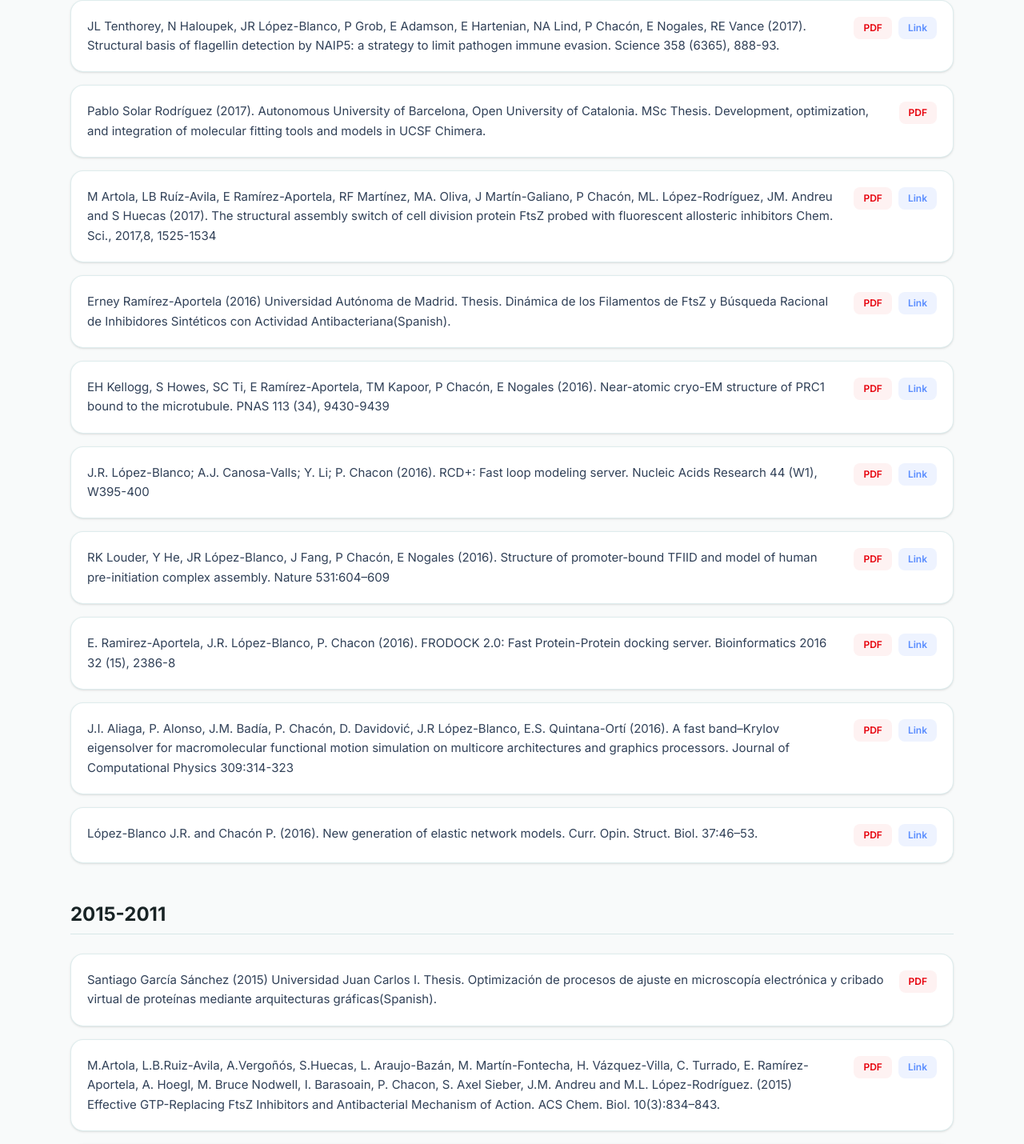
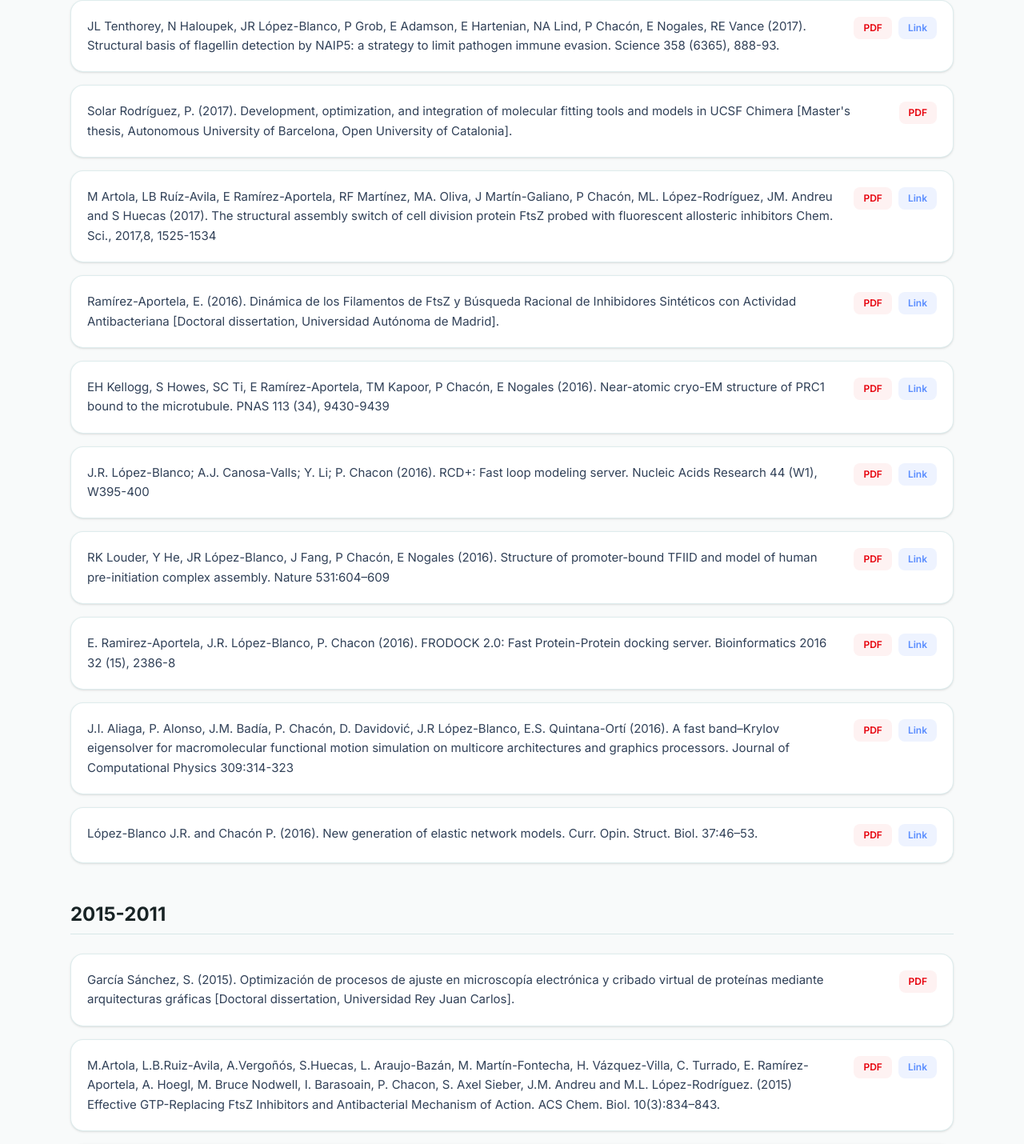
Before and after one commit to chaconlab/Website, a Next.js app: page /publications in a window 1280 px wide. Shown: the part 2078-3508 px from the top of the page at 80% size. Built offline with nearby package versions, Linux system fonts and the light colour scheme.

Commit message:
Reformat thesis references and add link to Jose 2012 thesis

```diff
--- a/app/publications/page.tsx
+++ b/app/publications/page.tsx
@@ -289,7 +289,7 @@ export default function Publications() {
             </li>
             <li className="p-5 rounded-2xl bg-panel border border-border-main shadow-sm hover:shadow-md transition-shadow group flex flex-col md:flex-row md:items-start md:justify-between gap-4">
               <p className="text-[15px] leading-relaxed text-slate-700 flex-1">
-                Pablo Solar Rodríguez (2017). Autonomous University of Barcelona, Open University of Catalonia. MSc Thesis. Development, optimization, and integration of molecular fitting tools and models in UCSF Chimera.
+                Solar Rodríguez, P. (2017). Development, optimization, and integration of molecular fitting tools and models in UCSF Chimera [Master's thesis, Autonomous University of Barcelona, Open University of Catalonia].
               </p>
               <div className="hidden md:flex gap-2 shrink-0">
                 <a href="/pdf/PSolar2017.pdf" target="_blank" rel="noopener noreferrer" className="px-3 py-1.5 bg-red-50 text-red-600 hover:bg-red-100 rounded-lg text-xs font-semibold flex items-center gap-1 transition-colors">
@@ -319,7 +319,7 @@ export default function Publications() {
             </li>
             <li className="p-5 rounded-2xl bg-panel border border-border-main shadow-sm hover:shadow-md transition-shadow group flex flex-col md:flex-row md:items-start md:justify-between gap-4">
               <p className="text-[15px] leading-relaxed text-slate-700 flex-1">
-                Erney Ramírez-Aportela (2016) Universidad Autónoma de Madrid. Thesis. Dinámica de los Filamentos de FtsZ y Búsqueda Racional de Inhibidores Sintéticos con Actividad Antibacteriana(Spanish).
+                Ramírez-Aportela, E. (2016). Dinámica de los Filamentos de FtsZ y Búsqueda Racional de Inhibidores Sintéticos con Actividad Antibacteriana [Doctoral dissertation, Universidad Autónoma de Madrid].
               </p>
               <div className="hidden md:flex gap-2 shrink-0">
                 <a href="/pdf/erney2016.pdf" target="_blank" rel="noopener noreferrer" className="px-3 py-1.5 bg-red-50 text-red-600 hover:bg-red-100 rounded-lg text-xs font-semibold flex items-center gap-1 transition-colors">
@@ -443,7 +443,7 @@ export default function Publications() {
           <ul className="space-y-4">
             <li className="p-5 rounded-2xl bg-panel border border-border-main shadow-sm hover:shadow-md transition-shadow group flex flex-col md:flex-row md:items-start md:justify-between gap-4">
               <p className="text-[15px] leading-relaxed text-slate-700 flex-1">
-                Santiago García Sánchez (2015) Universidad Juan Carlos I. Thesis. Optimización de procesos de ajuste en microscopía electrónica y cribado virtual de proteínas mediante arquitecturas gráficas(Spanish).
+                García Sánchez, S. (2015). Optimización de procesos de ajuste en microscopía electrónica y cribado virtual de proteínas mediante arquitecturas gráficas [Doctoral dissertation, Universidad Rey Juan Carlos].
               </p>
               <div className="hidden md:flex gap-2 shrink-0">
                 <a href="/pdf/santi2015.pdf" target="_blank" rel="noopener noreferrer" className="px-3 py-1.5 bg-red-50 text-red-600 hover:bg-red-100 rounded-lg text-xs font-semibold flex items-center gap-1 transition-colors">
@@ -728,15 +728,19 @@ export default function Publications() {
             </li>
             <li className="p-5 rounded-2xl bg-panel border border-border-main shadow-sm hover:shadow-md transition-shadow group flex flex-col md:flex-row md:items-start md:justify-between gap-4">
               <p className="text-[15px] leading-relaxed text-slate-700 flex-1">
-                López-Blanco JR (2012) UCM. Thesis. Nuevos métodos para el ajuste flexible de estructuras macromoleculares a distintas resoluciones empleando modos normales de vibración en coordenadas internas.(Spanish).
+                López-Blanco, J.R. (2012). Nuevos métodos para el ajuste flexible de estructuras macromoleculares a distintas resoluciones empleando modos normales de vibración en coordenadas internas [Doctoral dissertation, Universidad Complutense de Madrid].
               </p>
               <div className="hidden md:flex gap-2 shrink-0">
                 <a href="/pdf/Tesis_JoseRamonLopezBlanco_2012_public.pdf" target="_blank" rel="noopener noreferrer" className="px-3 py-1.5 bg-red-50 text-red-600 hover:bg-red-100 rounded-lg text-xs font-semibold flex items-center gap-1 transition-colors">
                   PDF
                 </a>
+                <a href="https://hdl.handle.net/20.500.14352/48141" target="_blank" rel="noopener noreferrer" className="px-3 py-1.5 bg-blue/10 text-blue hover:bg-blue/20 rounded-lg text-xs font-semibold flex items-center gap-1 transition-colors">
+                  Link
+                </a>
               </div>
               <div className="flex md:hidden gap-2 shrink-0">
                 <a href="/pdf/Tesis_JoseRamonLopezBlanco_2012_public.pdf" target="_blank" rel="noopener noreferrer" className="px-3 py-1 bg-red-50 text-red-600 rounded-lg text-xs font-semibold">PDF</a>
+                <a href="https://hdl.handle.net/20.500.14352/48141" target="_blank" rel="noopener noreferrer" className="px-3 py-1 bg-blue/10 text-blue rounded-lg text-xs font-semibold">Link</a>
               </div>
             </li>
             <li className="p-5 rounded-2xl bg-panel border border-border-main shadow-sm hover:shadow-md transition-shadow group flex flex-col md:flex-row md:items-start md:justify-between gap-4">
@@ -814,7 +818,7 @@ export default function Publications() {
             </li>
             <li className="p-5 rounded-2xl bg-panel border border-border-main shadow-sm hover:shadow-md transition-shadow group flex flex-col md:flex-row md:items-start md:justify-between gap-4">
               <p className="text-[15px] leading-relaxed text-slate-700 flex-1">
-                Garzón J.I.. (2010) UCM. Thesis. Desarrollo de nuevas metodologías para el ajuste de estructuras tridimensionales en biomoléculas sobre infratestructuras Grid.(Spanish).
+                Garzón, J.I. (2010). Desarrollo de nuevas metodologías para el ajuste de estructuras tridimensionales en biomoléculas sobre infratestructuras Grid [Doctoral dissertation, Universidad Complutense de Madrid].
               </p>
               <div className="hidden md:flex gap-2 shrink-0">
                 <a href="/pdf/Tesis_Garzon.pdf" target="_blank" rel="noopener noreferrer" className="px-3 py-1.5 bg-red-50 text-red-600 hover:bg-red-100 rounded-lg text-xs font-semibold flex items-center gap-1 transition-colors">
@@ -1224,7 +1228,7 @@ export default function Publications() {
             </li>
             <li className="p-5 rounded-2xl bg-panel border border-border-main shadow-sm hover:shadow-md transition-shadow group flex flex-col md:flex-row md:items-start md:justify-between gap-4">
               <p className="text-[15px] leading-relaxed text-slate-700 flex-1">
-                Chacón P. (1999) PhD Thesis: &quot;Determinación de forma y tamaño de proteínas en disolución mediante dispersión de rayos-x y algoritmos genéticos&quot;. [Shape and size determination of proteins in solution from x-ray scattering and genetic algorithms]. Chemistry Faculty. University Complutense of Madrid.
+                Chacón, P. (1999). Determinación de forma y tamaño de proteínas en disolución mediante dispersión de rayos-x y algoritmos genéticos [Doctoral dissertation, Universidad Complutense de Madrid].
               </p>
               <div className="hidden md:flex gap-2 shrink-0">
               </div>
```
